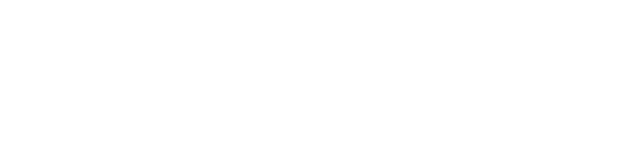
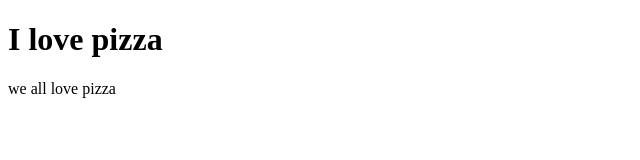
Before and after one commit to Deecode2141/git-practice, a plain HTML site: page index.html in a window 1280 px wide. Shown: the whole page, without its empty margins (0-640 px from the left). Drawn offline with Linux system fonts and the light colour scheme.

Commit message:
Made changes on index.html

```diff
--- a/index.html
+++ b/index.html
@@ -7,6 +7,7 @@
   <title>Document</title>
 </head>
 <body>
-
+ <h1> I love pizza </h1>
+ <p> we all love pizza</p>
 </body>
 </html>
```
